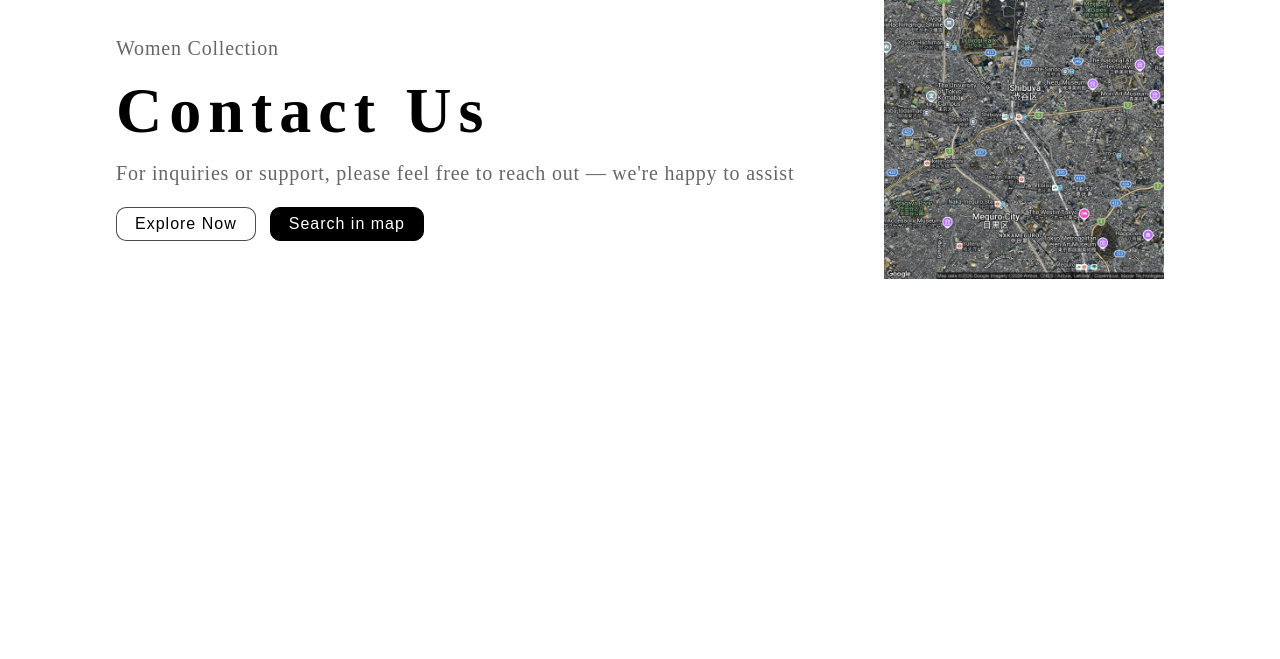
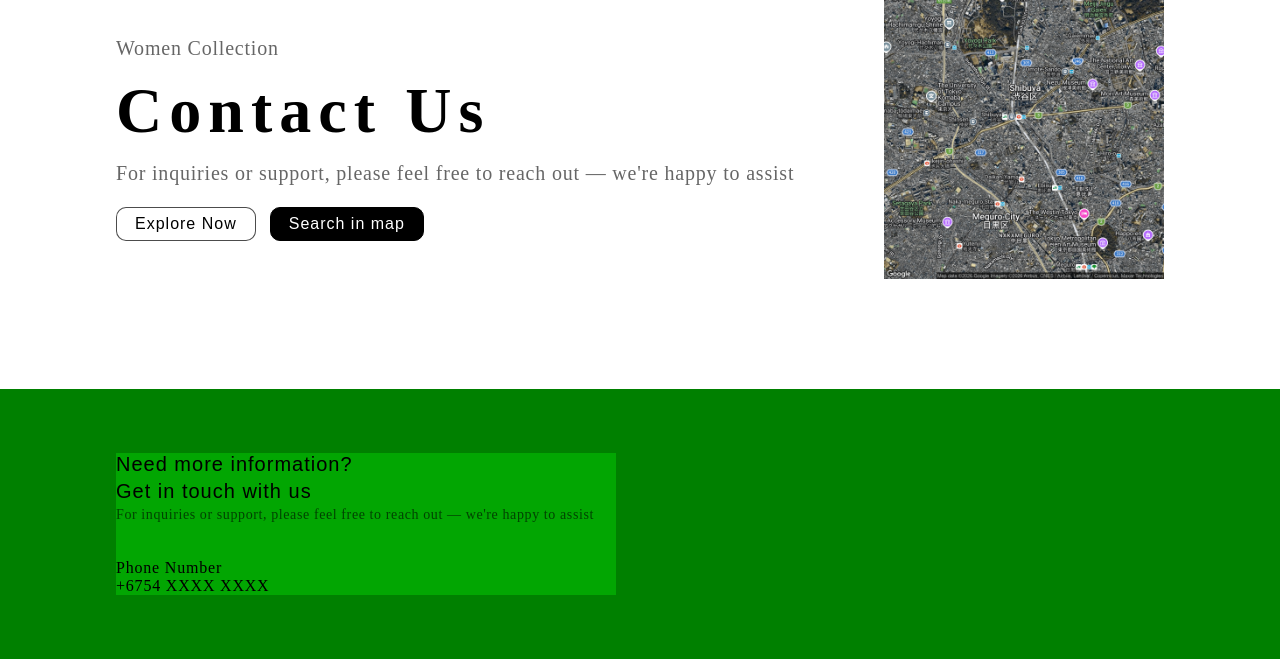
Before and after one commit to AnkitAleMgr/Gekka-Bijin, a Django app: template store/templates/store/contactus.html in a window 1280 px wide. Shown: the part 217-876 px from the top of the page. Before the commit the page ends 496 px from the top, so only its background shows below. Run offline with Django 5.2, Linux system fonts and the light colour scheme; the template is opened without the code that fills it, so the values that code supplies are empty; some web fonts are replaced.

Commit message:
contunity of form section

```diff
--- a/store/static/store/css/style.css
+++ b/store/static/store/css/style.css
@@ -1838,6 +1838,34 @@ footer{
     /* aspect-ratio: 1/1; */
 }
 
+#contact-us-form-section{
+    display: flex;
+    width: 100%;
+    padding: 64px 116px;
+    align-items: flex-start;
+    /* justify-content: center; */
+    gap: 24px;
+
+    background-color: green;
+}
+#form-section-content{
+    flex: 1 1 50%;
+    display: flex;
+    flex-direction: column;
+    gap: 32px;
+
+    background-color: rgb(2, 166, 2);
+}
+#form-section-content div:nth-child(1){
+    display: flex;
+    flex-direction: column;
+    gap: 4px;
+}
+#form-section-input{
+    flex: 1 0 50%;
+    background-color: rgb(35, 181, 35);
+}
+
 ----------------------------------------------------------------------------------------------------
 .test-c{
     display: flex;
--- a/store/templates/store/contactus.html
+++ b/store/templates/store/contactus.html
@@ -102,7 +102,23 @@
 
     <!-- contact us form section -->
      <div id="contact-us-form-section">
-
+        <div id="form-section-content">
+            <div>
+                <h3>Need more information?</h3>
+                <h3>Get in touch with us</h3>
+                <p class="small-p">For inquiries or support, please feel free to reach out — we're happy to assist</p>
+            </div>
+            <div>
+                <div>
+                    <i></i>
+                    <div>
+                        <p>Phone Number</p>
+                        <p>+6754 XXXX XXXX</p>
+                    </div>
+                </div>
+            </div>
+        </div>
+        <div id="form-section-input"></div>
      </div>
 </body>
 </html>
```
